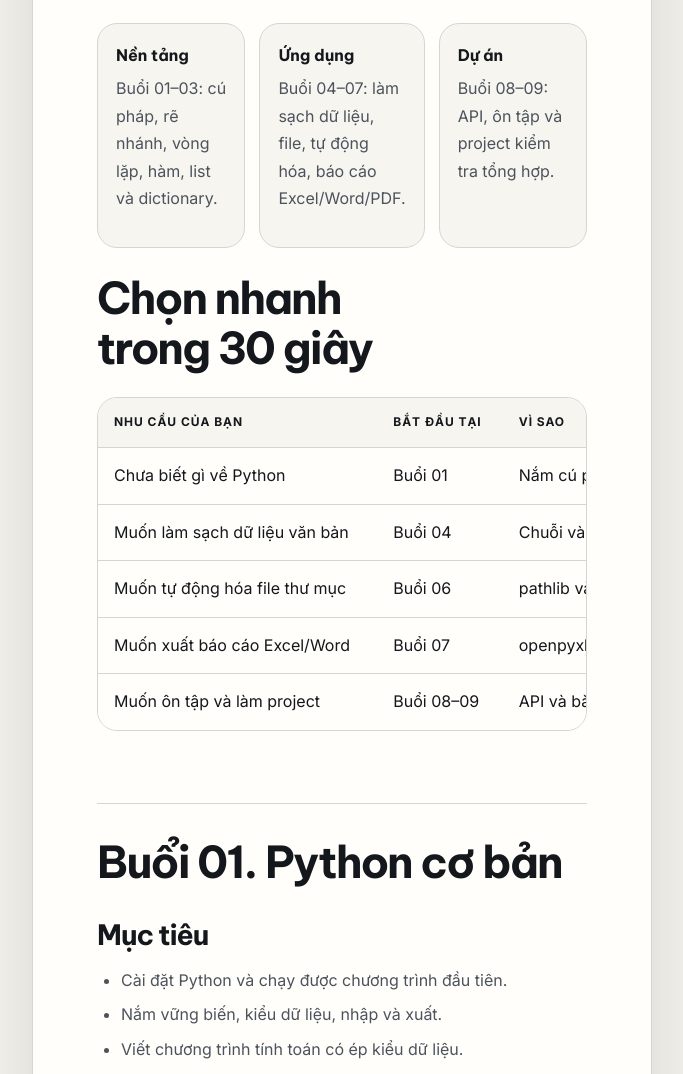
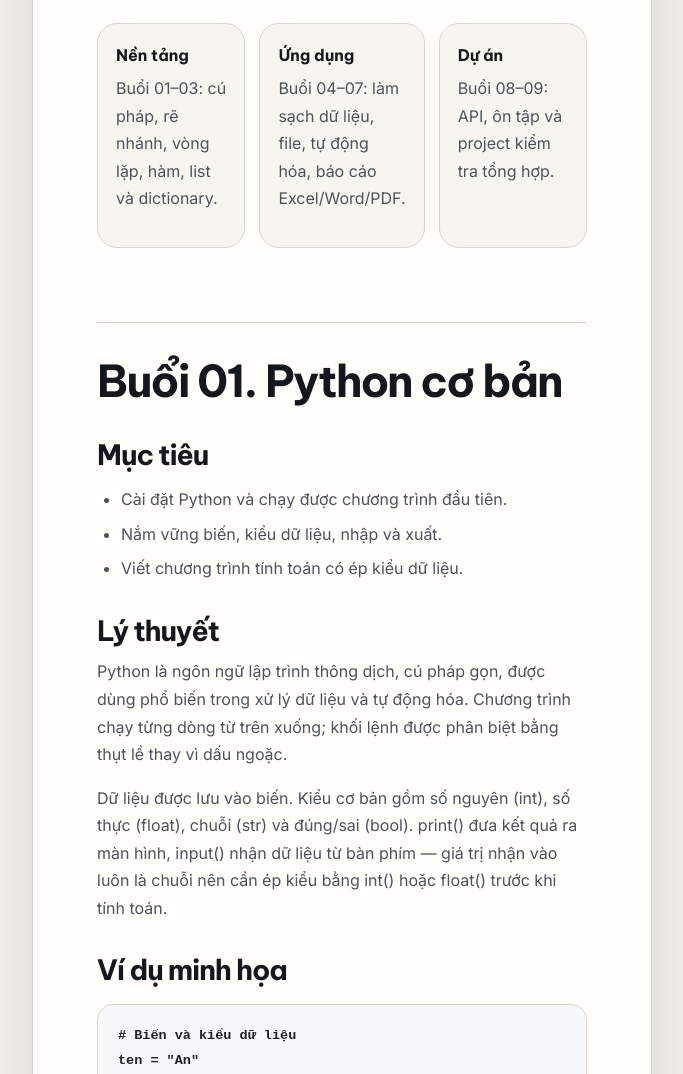
Before and after one commit to danny2904/lap-trinh-python, a website: page index.html in a window 1280 px wide. Shown: the part 1923-2997 px from the top of the page, without its empty margins (344-1027 px from the left). Drawn offline with Linux system fonts and the light colour scheme.

Commit message:
Bỏ section Chọn nhanh trong 30 giây

```diff
--- a/index.html
+++ b/index.html
@@ -565,14 +565,6 @@ if __name__ == "__main__":
           <div class="mini-card"><b>Ứng dụng</b><p>Buổi 04–07: làm sạch dữ liệu, file, tự động hóa, báo cáo Excel/Word/PDF.</p></div>
           <div class="mini-card"><b>Dự án</b><p>Buổi 08–09: API, ôn tập và project kiểm tra tổng hợp.</p></div>
         </div>
-        <h2>Chọn nhanh trong 30 giây</h2>
-        <div class="table-wrap"><table><thead><tr><th>Nhu cầu của bạn</th><th>Bắt đầu tại</th><th>Vì sao</th></tr></thead><tbody>
-          <tr><td>Chưa biết gì về Python</td><td>Buổi 01</td><td>Nắm cú pháp nền tảng trước.</td></tr>
-          <tr><td>Muốn làm sạch dữ liệu văn bản</td><td>Buổi 04</td><td>Chuỗi và regex xử lý text bẩn.</td></tr>
-          <tr><td>Muốn tự động hóa file thư mục</td><td>Buổi 06</td><td>pathlib và shutil phân loại hàng loạt.</td></tr>
-          <tr><td>Muốn xuất báo cáo Excel/Word</td><td>Buổi 07</td><td>openpyxl và python-docx.</td></tr>
-          <tr><td>Muốn ôn tập và làm project</td><td>Buổi 08–09</td><td>API và bài kiểm tra tổng hợp.</td></tr>
-        </tbody></table></div>
       </section>` +
       buois.map(chapterHtml).join('') +
       `<section class="chapter" id="appx" data-kind="all">
```
